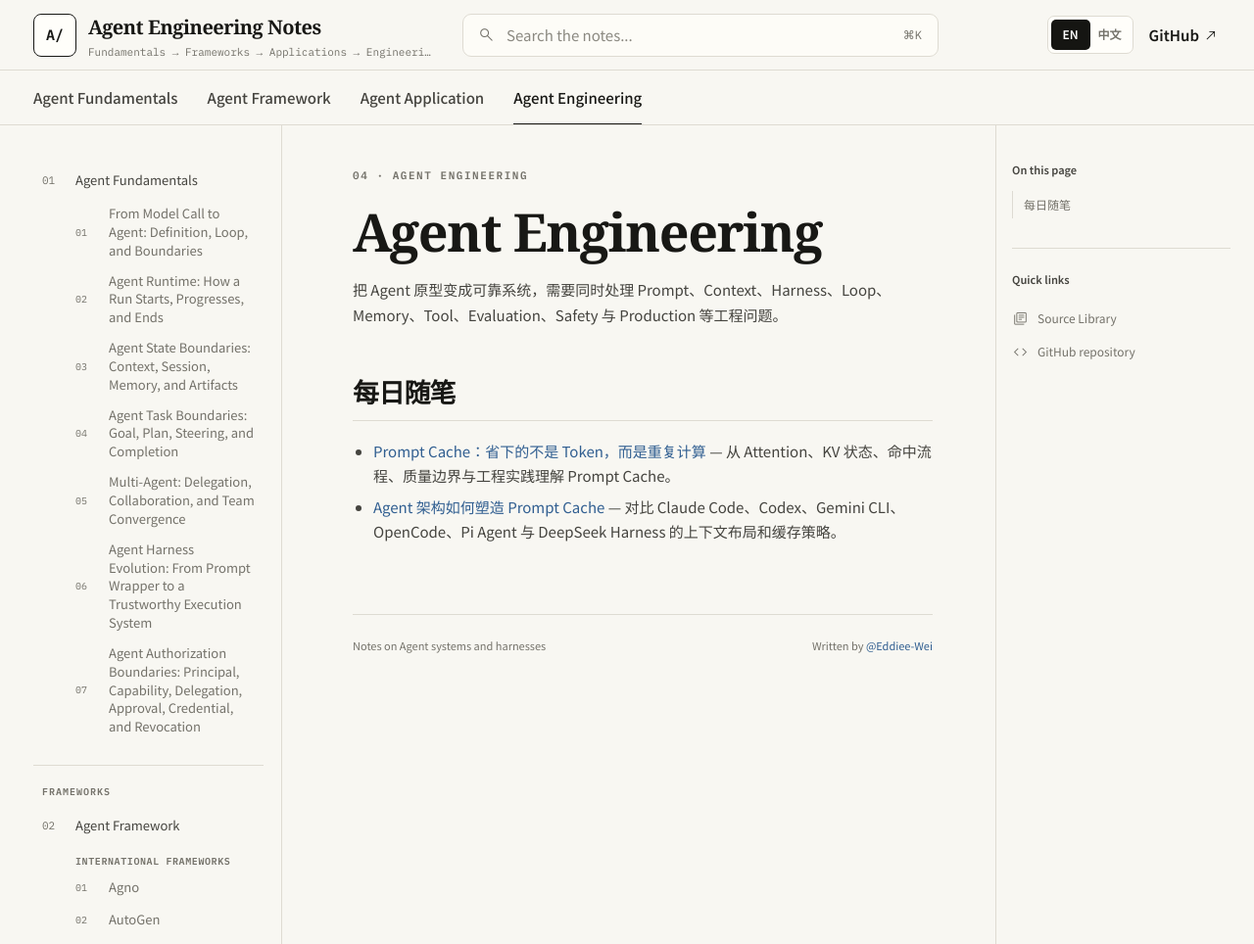
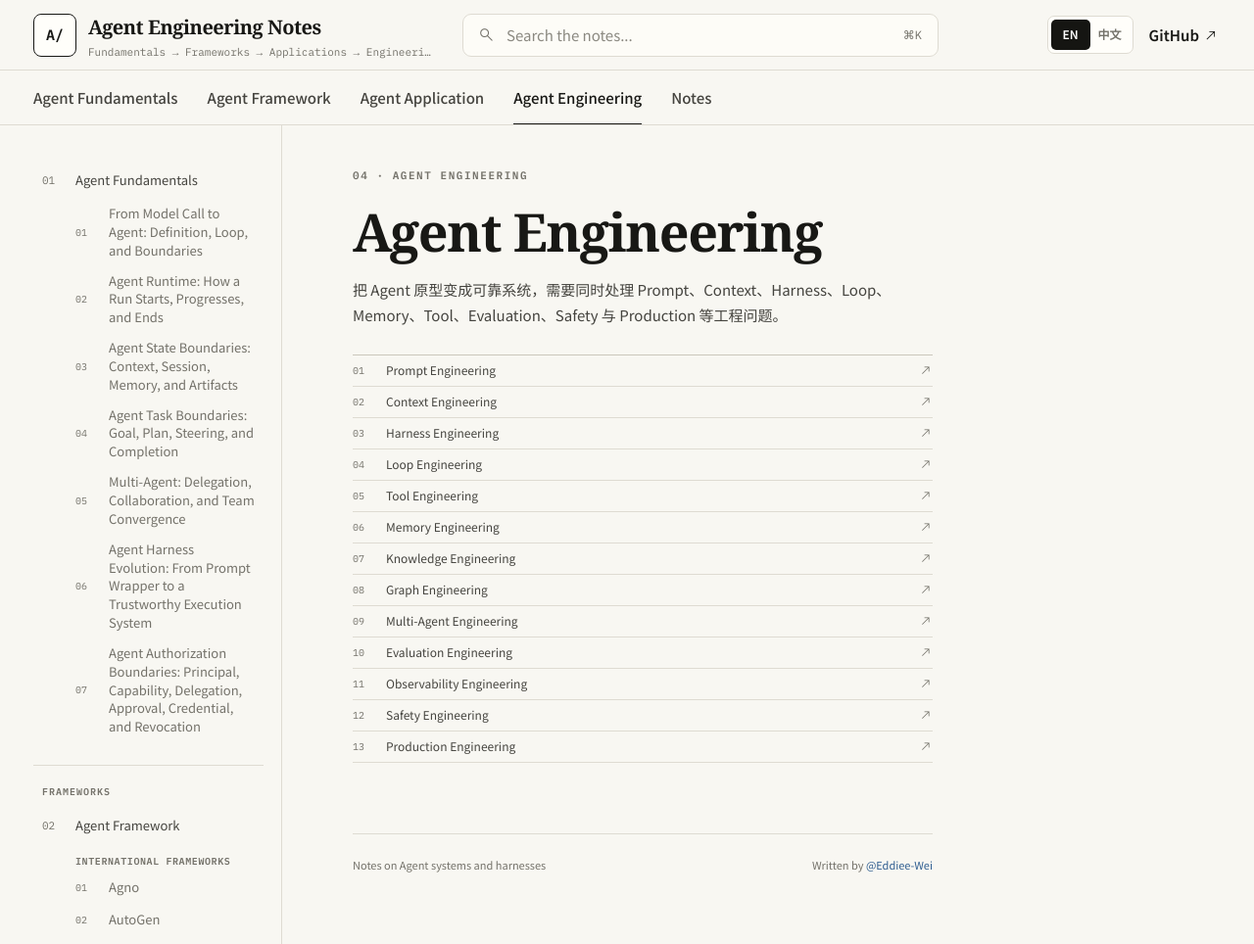
Before and after one commit to Eddiee-Wei/agent-engineering-notes, a Jekyll site: the page built from engineering/index.md, in a window 1280 px wide and 964 px high. Shown: the whole window at 98% size. Built offline with Jekyll 4.4.1, drawn with Linux system fonts in a browser that asks for light colours.

Commit message:
feat: add ordered notes section

```diff
--- a/_config.yml
+++ b/_config.yml
@@ -48,6 +48,10 @@ defaults:
       path: "engineering"
     values:
       nav_section: engineering
+  - scope:
+      path: "notes"
+    values:
+      nav_section: notes
 
 exclude:
   - .git
--- a/engineering/index.md
+++ b/engineering/index.md
@@ -10,7 +10,4 @@ description: Prompt, Context, Harness, Loop, and the engineering disciplines aro
 
 把 Agent 原型变成可靠系统，需要同时处理 Prompt、Context、Harness、Loop、Memory、Tool、Evaluation、Safety 与 Production 等工程问题。
 
-## 每日随笔
-
-- [Prompt Cache：省下的不是 Token，而是重复计算](daily/prompt-cache-reuses-computation.md) — 从 Attention、KV 状态、命中流程、质量边界与工程实践理解 Prompt Cache。
-- [Agent 架构如何塑造 Prompt Cache](daily/agent-architecture-shapes-prompt-cache.md) — 对比 Claude Code、Codex、Gemini CLI、OpenCode、Pi Agent 与 DeepSeek Harness 的上下文布局和缓存策略。
+{% include section-note-directory.html section_id="engineering" %}
```
Also changed, not shown: _data/navigation.yml (+11 -0 lines), notes/agent-architecture-shapes-prompt-cache.md (renamed from engineering/daily/agent-architecture-shapes-prompt-cache.md, +2 -1 lines), notes/index.md (added, +14 -0 lines), notes/prompt-cache-reuses-computation.md (renamed from engineering/daily/prompt-cache-reuses-computation.md, +5 -4 lines), README.md.
